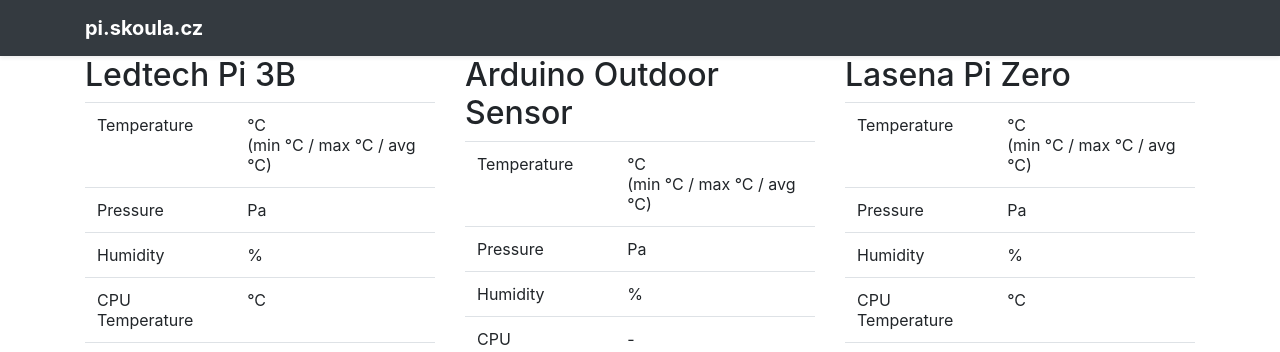
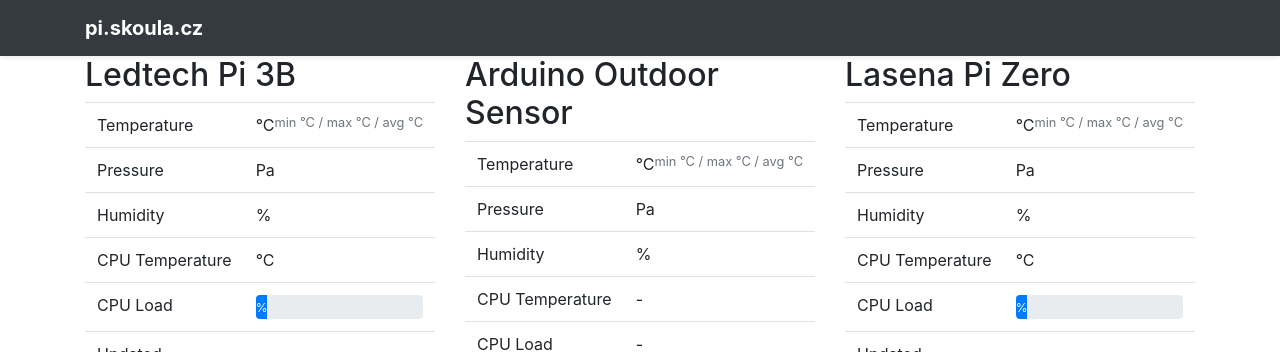
Before and after one commit to MichalSkoula/pi-dashboard, a website: page dashboard/index.html in a window 1280 px wide. Shown: the top 352 px of the page. Drawn offline with nearby package versions, Linux system fonts and the light colour scheme; some packages are replaced by stand-ins of ours; no server answers; a script that the page names is missing.

Commit message:
dashboard css tuning

```diff
--- a/dashboard/index.html
+++ b/dashboard/index.html
@@ -23,7 +23,7 @@
                         <table class='table'>
                             <tr>
                                 <td>Temperature</td>
-                                <td>{{ ledtech.temp.actual }} °C <span class='float-right'>(min {{ ledtech.temp.min }} °C / max {{ ledtech.temp.max }} °C / avg {{ ledtech.temp.avg }} °C)</span></td>
+                                <td>{{ ledtech.temp.actual }} °C <small class='float-right text-muted'>min {{ ledtech.temp.min }} °C / max {{ ledtech.temp.max }} °C / avg {{ ledtech.temp.avg }} °C</small></td>
                             </tr>
                             <tr>
                                 <td>Pressure</td>
@@ -59,7 +59,7 @@
                         <table class='table'>
                             <tr>
                                 <td>Temperature</td>
-                                <td>{{ arduino.temp.actual }} °C <span class='float-right'>(min {{ arduino.temp.min }} °C / max {{ arduino.temp.max }} °C / avg {{ arduino.temp.avg }} °C)</span></td>
+                                <td>{{ arduino.temp.actual }} °C <small class='float-right text-muted'>min {{ arduino.temp.min }} °C / max {{ arduino.temp.max }} °C / avg {{ arduino.temp.avg }} °C</small></td>
                             </tr>
                             <tr>
                                 <td>Pressure</td>
@@ -90,7 +90,7 @@
                         <table class='table'>
                             <tr>
                                 <td>Temperature</td>
-                                <td>{{ lasena.temp.actual }} °C <span class='float-right'>(min {{ lasena.temp.min }} °C / max {{ lasena.temp.max }} °C / avg {{ lasena.temp.avg }} °C)</span></td>
+                                <td>{{ lasena.temp.actual }} °C <small class='float-right text-muted'>min {{ lasena.temp.min }} °C / max {{ lasena.temp.max }} °C / avg {{ lasena.temp.avg }} °C</small></td>
                             </tr>
                             <tr>
                                 <td>Pressure</td>
```
Also changed, not shown: README.md.
